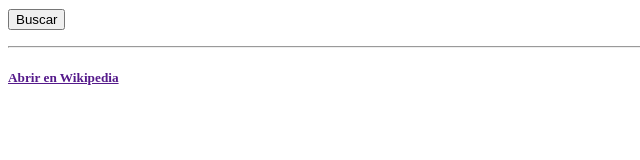
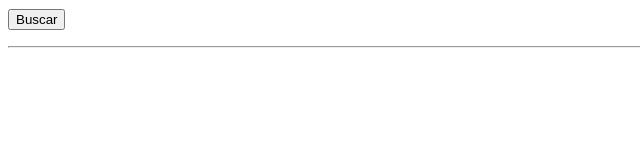
Before and after one commit to zignuz/wikirequester, an Angular app: page / in a window 1280 px wide. Shown: the part 135-295 px from the top of the page, without its empty margins (0-640 px from the left). Built offline with nearby package versions, Linux system fonts and the light colour scheme.

Commit message:
1 file modified

```diff
--- a/src/app/wiki-frame/wiki-frame.component.html
+++ b/src/app/wiki-frame/wiki-frame.component.html
@@ -7,7 +7,7 @@
   </h5>
 </div>
 <div>
-  <h5>
-    <a href={{wikiService.urlArray[0]}}>Abrir en Wikipedia</a>
+  <h5 *ngIf({{wikiService.urlArray[0]}} != null)>
+    <a href={{wikiService.urlArray[0]}} target="_blank">Abrir en Wikipedia</a>
   </h5>
 </div>
```
